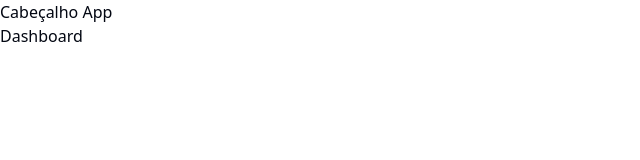
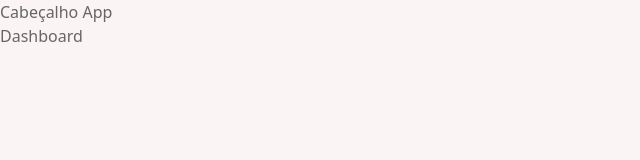
Before and after one commit to kauanaagostini/mba-marketplace, a React (Vite) app: page / in a window 1280 px wide. Shown: the top 160 px of the page, without its empty margins (0-640 px from the left). Built offline with nearby package versions, Linux system fonts and the light colour scheme.

Commit message:
feat: create design sign-in page.

```diff
--- a/package.json
+++ b/package.json
@@ -10,7 +10,9 @@
     "preview": "vite preview"
   },
   "dependencies": {
+    "@hookform/resolvers": "^3.9.0",
     "@radix-ui/react-icons": "^1.3.0",
+    "@radix-ui/react-label": "^2.1.0",
     "@radix-ui/react-slot": "^1.1.0",
     "class-variance-authority": "^0.7.0",
     "clsx": "^2.1.1",
@@ -20,10 +22,12 @@
     "react": "^18.3.1",
     "react-dom": "^18.3.1",
     "react-helmet-async": "^2.0.5",
+    "react-hook-form": "^7.53.0",
     "react-router-dom": "^6.26.2",
     "sort-by": "^1.2.0",
     "tailwind-merge": "^2.5.3",
-    "tailwindcss-animate": "^1.0.7"
+    "tailwindcss-animate": "^1.0.7",
+    "zod": "^3.23.8"
   },
   "devDependencies": {
     "@rocketseat/eslint-config": "^2.2.2",
--- a/src/components/ui/button.tsx
+++ b/src/components/ui/button.tsx
@@ -1,37 +1,34 @@
-import * as React from "react"
-import { Slot } from "@radix-ui/react-slot"
-import { cva, type VariantProps } from "class-variance-authority"
+import { Slot } from '@radix-ui/react-slot'
+import { cva, type VariantProps } from 'class-variance-authority'
+import * as React from 'react'
 
-import { cn } from "@/lib/utils"
+import { cn } from '@/lib/utils'
 
 const buttonVariants = cva(
-  "inline-flex items-center justify-center whitespace-nowrap rounded-md text-sm font-medium transition-colors focus-visible:outline-none focus-visible:ring-1 focus-visible:ring-ring disabled:pointer-events-none disabled:opacity-50",
+  'inline-flex items-center justify-center whitespace-nowrap rounded-xsm transition-colors font-medium focus-visible:outline-none focus-visible:ring-1 focus-visible:ring-ring disabled:pointer-events-none disabled:opacity-50',
   {
     variants: {
       variant: {
         default:
-          "bg-primary text-primary-foreground shadow hover:bg-primary/90",
-        destructive:
-          "bg-destructive text-destructive-foreground shadow-sm hover:bg-destructive/90",
-        outline:
-          "border border-input bg-background shadow-sm hover:bg-accent hover:text-accent-foreground",
+          'bg-primary fill-primary-foreground text-primary-foreground shadow hover:bg-primary-hover',
         secondary:
-          "bg-secondary text-secondary-foreground shadow-sm hover:bg-secondary/80",
-        ghost: "hover:bg-accent hover:text-accent-foreground",
-        link: "text-primary underline-offset-4 hover:underline",
+          'bg-transparent text-primary fill-primary hover:fill-primary-hover border shadow-sm hover:border-border-hover hover:text-primary-hover',
+        ghost:
+          'text-foreground hover:bg-accent hover:text-primary fill-primary hover:fill-primary-hover',
+        link: 'text-primary underline-offset-4 hover:underline',
       },
       size: {
-        default: "h-9 px-4 py-2",
-        sm: "h-8 rounded-md px-3 text-xs",
-        lg: "h-10 rounded-md px-8",
-        icon: "h-9 w-9",
+        default: 'w-[265px] h-12  py-3.5',
+        sm: 'w-[139px] h-10 py-2.5 text-sm',
+        lg: 'max-w-[403px] w-full h-14 py-4 px-5',
+        icon: 'h-9 w-9',
       },
     },
     defaultVariants: {
-      variant: "default",
-      size: "default",
+      variant: 'default',
+      size: 'default',
     },
-  }
+  },
 )
 
 export interface ButtonProps
@@ -42,7 +39,7 @@ export interface ButtonProps
 
 const Button = React.forwardRef<HTMLButtonElement, ButtonProps>(
   ({ className, variant, size, asChild = false, ...props }, ref) => {
-    const Comp = asChild ? Slot : "button"
+    const Comp = asChild ? Slot : 'button'
     return (
       <Comp
         className={cn(buttonVariants({ variant, size, className }))}
@@ -50,8 +47,8 @@ const Button = React.forwardRef<HTMLButtonElement, ButtonProps>(
         {...props}
       />
     )
-  }
+  },
 )
-Button.displayName = "Button"
+Button.displayName = 'Button'
 
 export { Button, buttonVariants }
--- /dev/null
+++ b/src/components/ui/input.tsx
@@ -0,0 +1,25 @@
+import * as React from "react"
+
+import { cn } from "@/lib/utils"
+
+export interface InputProps
+  extends React.InputHTMLAttributes<HTMLInputElement> {}
+
+const Input = React.forwardRef<HTMLInputElement, InputProps>(
+  ({ className, type, ...props }, ref) => {
+    return (
+      <input
+        type={type}
+        className={cn(
+          "flex h-9 w-full bg-transparent px-3 py-1 text-secondary-foreground transition-colors file:border-0 file:bg-transparent file:text-sm file:font-medium file:text-foreground placeholder:text-muted focus-visible:outline-none disabled:cursor-not-allowed disabled:opacity-50",
+          className
+        )}
+        ref={ref}
+        {...props}
+      />
+    )
+  }
+)
+Input.displayName = "Input"
+
+export { Input }
--- /dev/null
+++ b/src/components/ui/label.tsx
@@ -0,0 +1,24 @@
+import * as React from "react"
+import * as LabelPrimitive from "@radix-ui/react-label"
+import { cva, type VariantProps } from "class-variance-authority"
+
+import { cn } from "@/lib/utils"
+
+const labelVariants = cva(
+  "text-sm font-medium leading-none peer-disabled:cursor-not-allowed peer-disabled:opacity-70"
+)
+
+const Label = React.forwardRef<
+  React.ElementRef<typeof LabelPrimitive.Root>,
+  React.ComponentPropsWithoutRef<typeof LabelPrimitive.Root> &
+    VariantProps<typeof labelVariants>
+>(({ className, ...props }, ref) => (
+  <LabelPrimitive.Root
+    ref={ref}
+    className={cn(labelVariants(), className)}
+    {...props}
+  />
+))
+Label.displayName = LabelPrimitive.Root.displayName
+
+export { Label }
--- a/src/global.css
+++ b/src/global.css
@@ -3,23 +3,26 @@
 @tailwind utilities;
 @layer base {
   :root {
-    --background: 0 0% 100%;
-    --foreground: 224 71.4% 4.1%;
-    --card: 0 0% 100%;
-    --card-foreground: 224 71.4% 4.1%;
-    --popover: 0 0% 100%;
-    --popover-foreground: 224 71.4% 4.1%;
-    --primary: 220.9 39.3% 11%;
-    --primary-foreground: 210 20% 98%;
-    --secondary: 220 14.3% 95.9%;
-    --secondary-foreground: 220.9 39.3% 11%;
-    --muted: 220 14.3% 95.9%;
+    --background: 0 46.67 97.06; /*background*/
+    --foreground: 0deg 0% 40%; /*gray-300*/
+    --card: 0 0% 100%; /*white*/
+    /* --card-foreground: 224 71.4% 4.1%;  */
+    /* --popover: 0 0% 100%;  */
+    /* --popover-foreground: 224 71.4% 4.1%;  */
+    --primary: 16.77 89.8% 50%; /*orange-base*/
+    --primary-foreground: 0 0% 100%; /*white*/
+    --primary-hover: 16.6 92.16 40; /*orange-dark*/
+    --secondary: 0 46.67 97.06; /*background*/
+    --secondary-foreground: 0 0 11.37; /*gray-500*/
+    --muted: 0 0 58.04; /*gray-200*/
     --muted-foreground: 220 8.9% 46.1%;
-    --accent: 220 14.3% 95.9%;
-    --accent-foreground: 220.9 39.3% 11%;
-    --destructive: 0 84.2% 60.2%;
-    --destructive-foreground: 210 20% 98%;
-    --border: 220 13% 91%;
+    --accent: 0deg 35.48% 93.92%; /*shape*/
+    /* --accent-foreground: 220.9 39.3% 11%; */
+    --danger: 0 84.2% 60.2%;
+    --success: ;
+    /* --destructive-foreground: 210 20% 98%; */
+    --border: 16.77 89.8% 50%; /*orange-base*/
+    --border-hover: 16.6 92.16 40; /*orange-dark*/
     --input: 220 13% 91%;
     --ring: 224 71.4% 4.1%;
     --chart-1: 12 76% 61%;
@@ -27,33 +30,7 @@
     --chart-3: 197 37% 24%;
     --chart-4: 43 74% 66%;
     --chart-5: 27 87% 67%;
-    --radius: 0.5rem
-  }
-  .dark {
-    --background: 224 71.4% 4.1%;
-    --foreground: 210 20% 98%;
-    --card: 224 71.4% 4.1%;
-    --card-foreground: 210 20% 98%;
-    --popover: 224 71.4% 4.1%;
-    --popover-foreground: 210 20% 98%;
-    --primary: 210 20% 98%;
-    --primary-foreground: 220.9 39.3% 11%;
-    --secondary: 215 27.9% 16.9%;
-    --secondary-foreground: 210 20% 98%;
-    --muted: 215 27.9% 16.9%;
-    --muted-foreground: 217.9 10.6% 64.9%;
-    --accent: 215 27.9% 16.9%;
-    --accent-foreground: 210 20% 98%;
-    --destructive: 0 62.8% 30.6%;
-    --destructive-foreground: 210 20% 98%;
-    --border: 215 27.9% 16.9%;
-    --input: 215 27.9% 16.9%;
-    --ring: 216 12.2% 83.9%;
-    --chart-1: 220 70% 50%;
-    --chart-2: 160 60% 45%;
-    --chart-3: 30 80% 55%;
-    --chart-4: 280 65% 60%;
-    --chart-5: 340 75% 55%
+    --radius: 1rem;
   }
 }
 @layer base {
@@ -61,6 +38,6 @@
     @apply border-border;
   }
   body {
-    @apply bg-background text-foreground;
+    @apply bg-background text-foreground antialiased;
   }
 }
--- a/tailwind.config.js
+++ b/tailwind.config.js
@@ -5,9 +5,11 @@ export default {
   theme: {
     extend: {
       borderRadius: {
-        lg: 'var(--radius)',
-        md: 'calc(var(--radius) - 2px)',
+        xlg: 'calc(var(--radius) + 16px)',
+        lg: 'calc(var(--radius) + 4px)',
+        md: 'var(--radius)',
         sm: 'calc(var(--radius) - 4px)',
+        xsm: 'calc(var(--radius) - 6px)',
       },
       colors: {
         background: 'hsl(var(--background))',
@@ -23,10 +25,12 @@ export default {
         primary: {
           DEFAULT: 'hsl(var(--primary))',
           foreground: 'hsl(var(--primary-foreground))',
+          hover: 'hsl(var(--primary-hover))',
         },
         secondary: {
           DEFAULT: 'hsl(var(--secondary))',
           foreground: 'hsl(var(--secondary-foreground))',
+          hover: 'hsl(var(--secondary-hover))',
         },
         muted: {
           DEFAULT: 'hsl(var(--muted))',
@@ -40,7 +44,10 @@ export default {
           DEFAULT: 'hsl(var(--destructive))',
           foreground: 'hsl(var(--destructive-foreground))',
         },
-        border: 'hsl(var(--border))',
+        border: {
+          DEFAULT: 'hsl(var(--border))',
+          hover: 'hsl(var(--border-hover))',
+        },
         input: 'hsl(var(--input))',
         ring: 'hsl(var(--ring))',
         chart: {
@@ -51,6 +58,9 @@ export default {
           5: 'hsl(var(--chart-5))',
         },
       },
+      backgroundImage: {
+        'hero-auth-page': "url('/public/Background.png')",
+      },
     },
   },
   plugins: [require('tailwindcss-animate')],
```
Also changed, not shown: src/pages/auth/style.css (added), 1 other file (tests, documents, lock files or other folders).
